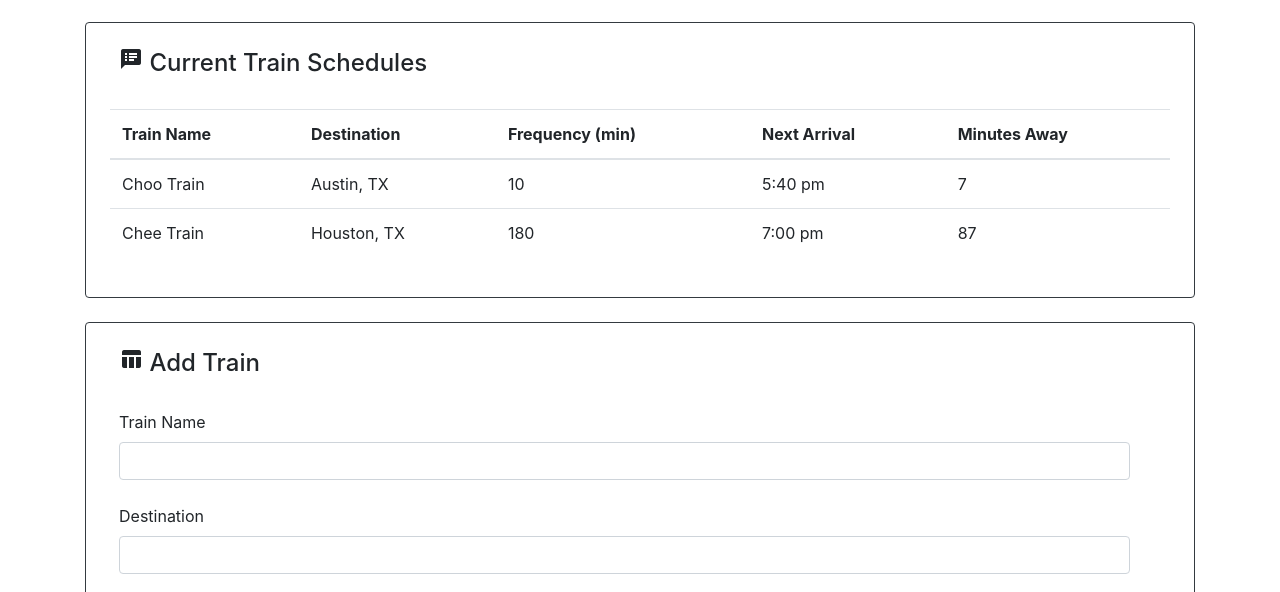
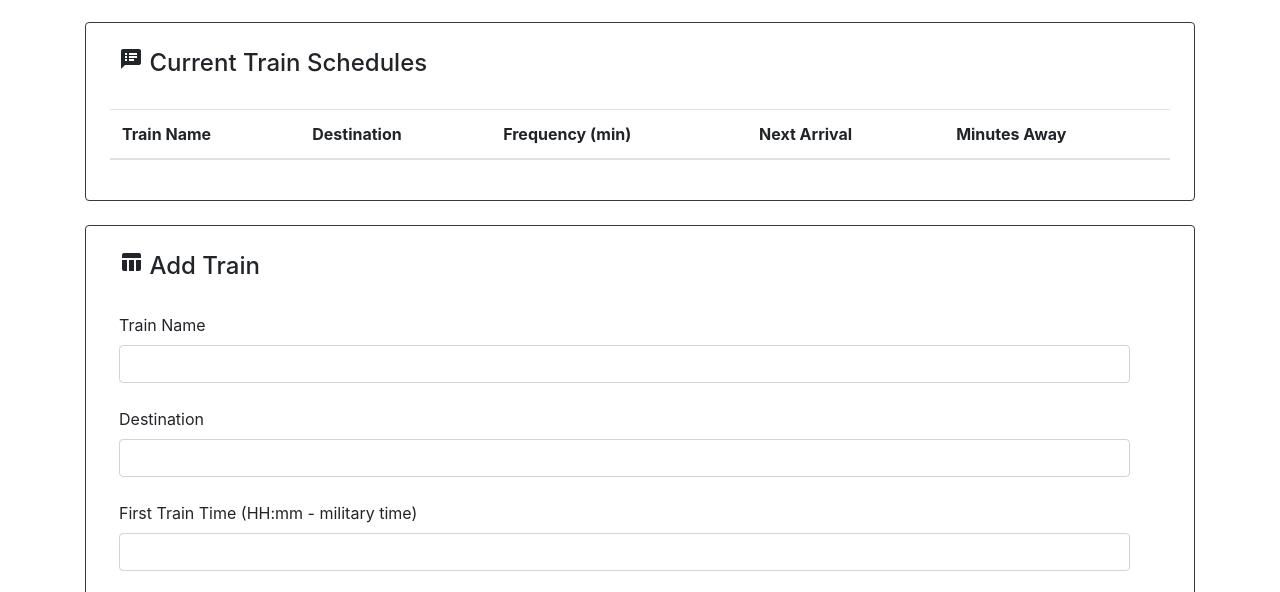
Before and after one commit to joliver017/Train-Times, a plain HTML site: page index.html in a window 1280 px wide. Shown: the part 148-740 px from the top of the page. Drawn offline with nearby package versions, Linux system fonts and the light colour scheme; no server answers.

Commit message:
commented out the test table rows in HTML doc i added before using firebase

```diff
--- a/index.html
+++ b/index.html
@@ -40,7 +40,8 @@
                   </tr>
                 </thead>
                 <tbody id="table-data">
-                  <tr>
+                <!-- This was to test how the table would look, commenting out -->
+                  <!-- <tr>
                     <td>Choo Train</td>
                     <td>Austin, TX</td>
                     <td>10</td>
@@ -53,7 +54,7 @@
                     <td>180</td>
                     <td>7:00 pm</td>
                     <td>87</td>
-                  </tr>
+                  </tr> -->
                 </tbody>
               </table>
 
```
